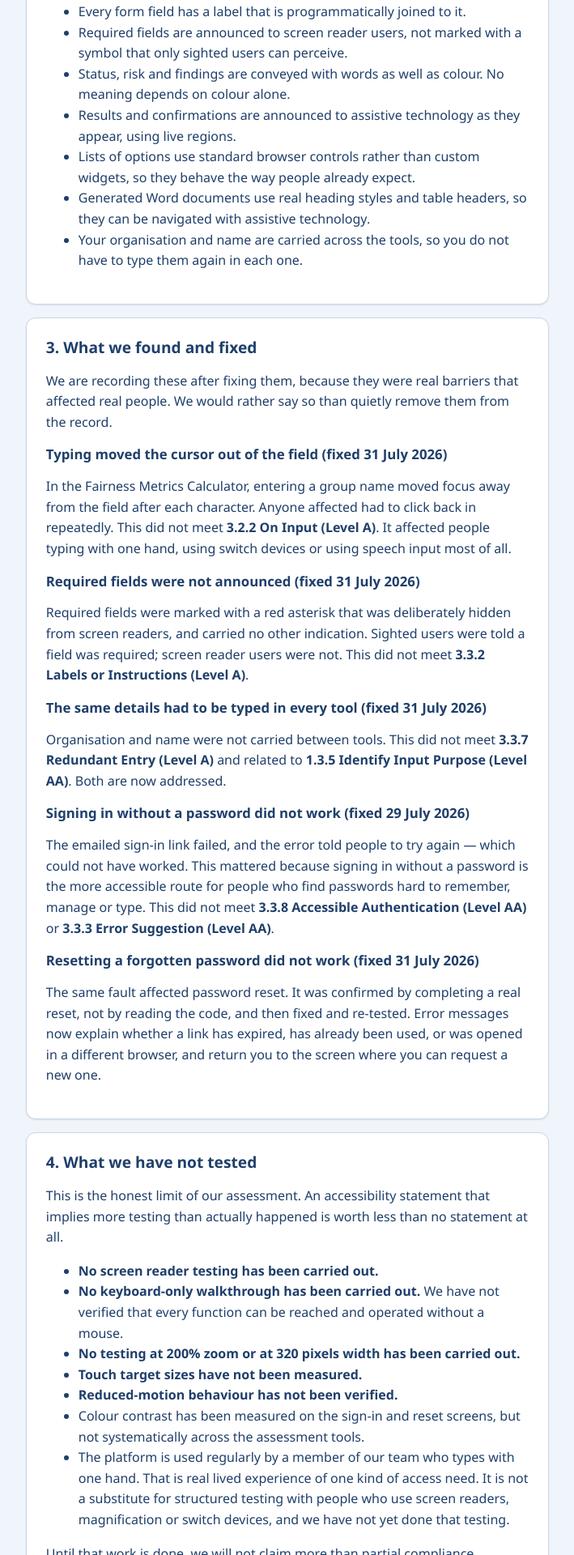
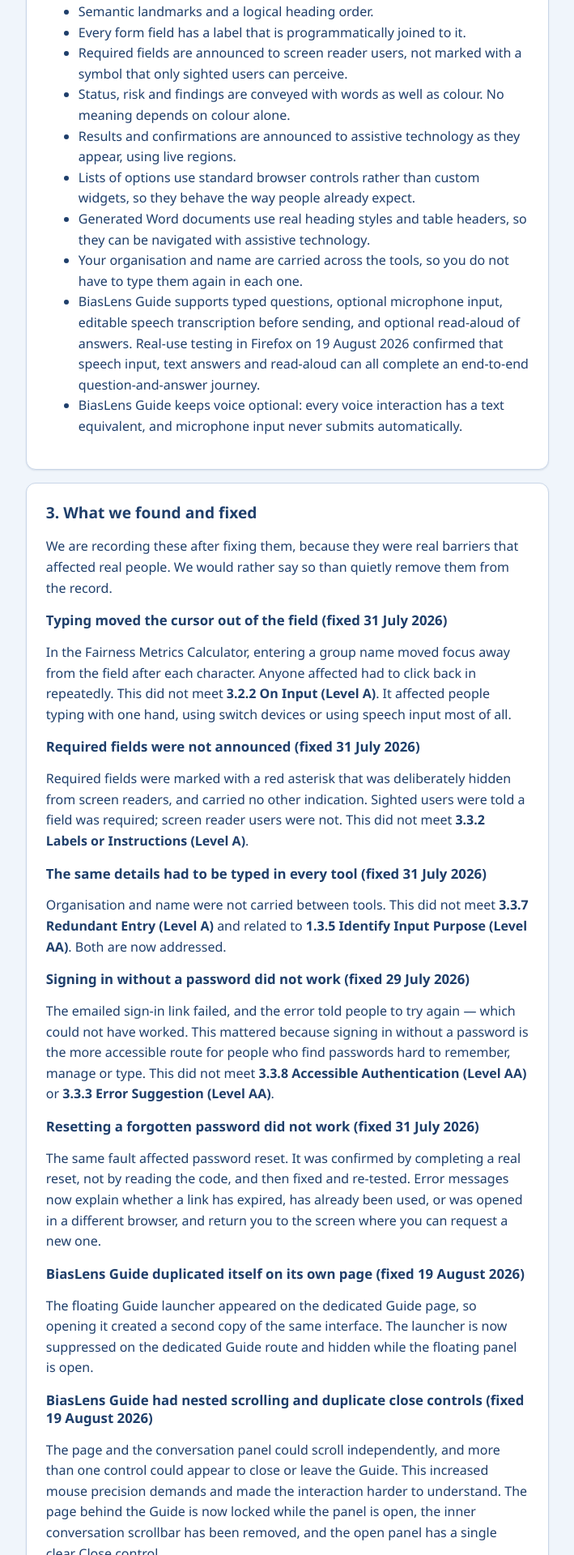
Before and after one commit to laggiesfl/BiasLens-Full-Platform, a Next.js app: page /accessibility-statement in a window 1280 px wide. Shown: the part 880-2800 px from the top of the page at 81% size, without its empty margins (285-994 px from the left). Built offline with nearby package versions, Linux system fonts and the light colour scheme.

Commit message:
docs: update accessibility statement for BiasLens Guide fixes

```diff
--- a/src/app/accessibility-statement/page.tsx
+++ b/src/app/accessibility-statement/page.tsx
@@ -54,8 +54,9 @@ export default function AccessibilityStatementPage() {
         </p>
         <p>
           This statement applies to the BiasLens platform at{" "}
-          <strong>biaslens.beaccessible.co.za</strong>, including the assessment
-          tools, the documents it generates, and the emails it sends.
+          <strong>biaslens.beaccessible.co.za</strong>, including the public
+          BiasLens Guide, assessment tools, the documents the platform generates,
+          and the emails it sends.
         </p>
       </section>
 
@@ -63,7 +64,7 @@ export default function AccessibilityStatementPage() {
         <h2 id="verified-h" style={{ fontSize: "1.2rem" }}>
           2. What we have verified
         </h2>
-        <p>Each of these has been checked against the code, page by page:</p>
+        <p>Each of these has been checked against the code, page by page, or through real-use testing where stated:</p>
         <ul>
           <li>A skip link to the main content on every assessment tool.</li>
           <li>Semantic landmarks and a logical heading order.</li>
@@ -93,6 +94,17 @@ export default function AccessibilityStatementPage() {
           <li>
             Your organisation and name are carried across the tools, so you do not
             have to type them again in each one.
+          </li>
+          <li>
+            BiasLens Guide supports typed questions, optional microphone input,
+            editable speech transcription before sending, and optional read-aloud
+            of answers. Real-use testing in Firefox on 19 August 2026 confirmed
+            that speech input, text answers and read-aloud can all complete an
+            end-to-end question-and-answer journey.
+          </li>
+          <li>
+            BiasLens Guide keeps voice optional: every voice interaction has a
+            text equivalent, and microphone input never submits automatically.
           </li>
         </ul>
       </section>
@@ -160,6 +172,89 @@ export default function AccessibilityStatementPage() {
           or was opened in a different browser, and return you to the screen where
           you can request a new one.
         </p>
+
+        <h3 style={{ fontSize: "1.05rem" }}>
+          BiasLens Guide duplicated itself on its own page (fixed 19 August 2026)
+        </h3>
+        <p>
+          The floating Guide launcher appeared on the dedicated Guide page, so
+          opening it created a second copy of the same interface. The launcher is
+          now suppressed on the dedicated Guide route and hidden while the floating
+          panel is open.
+        </p>
+
+        <h3 style={{ fontSize: "1.05rem" }}>
+          BiasLens Guide had nested scrolling and duplicate close controls (fixed 19 August 2026)
+        </h3>
+        <p>
+          The page and the conversation panel could scroll independently, and more
+          than one control could appear to close or leave the Guide. This increased
+          mouse precision demands and made the interaction harder to understand.
+          The page behind the Guide is now locked while the panel is open, the
+          inner conversation scrollbar has been removed, and the open panel has a
+          single clear Close control.
+        </p>
+
+        <h3 style={{ fontSize: "1.05rem" }}>
+          Voice input did not work reliably in Firefox (fixed 19 August 2026)
+        </h3>
+        <p>
+          The first implementation depended on browser speech-recognition support,
+          which Firefox does not provide consistently. We replaced that dependency
+          with user-controlled microphone recording followed by server-side audio
+          transcription. The recognised words are placed into the question box for
+          review before the user presses Send.
+        </p>
+
+        <h3 style={{ fontSize: "1.05rem" }}>
+          Voice transcription was blocked by an unavailable model (fixed 19 August 2026)
+        </h3>
+        <p>
+          Microphone recording worked, but the first server-side transcription
+          model was unavailable on the deployed service tier. The voice route was
+          changed to a supported audio-capable model, and Firefox now prefers an
+          OGG/Opus recording format where available. Real-use testing confirmed
+          successful speech-to-text transcription after the change.
+        </p>
+
+        <h3 style={{ fontSize: "1.05rem" }}>
+          Read-aloud controls were difficult to find after long answers (fixed 19 August 2026)
+        </h3>
+        <p>
+          A single read-aloud control was positioned near the question box, which
+          meant it could be out of view after a long response. Each substantive
+          answer now carries its own <strong>Listen to this answer</strong> and
+          <strong>Stop listening</strong> controls at the end of the answer.
+        </p>
+
+        <h3 style={{ fontSize: "1.05rem" }}>
+          Status and error feedback had insufficient visual contrast (fixed 19 August 2026)
+        </h3>
+        <p>
+          Some voice and read-aloud status messages used text that was too pale to
+          read comfortably against its background. These states were changed to
+          high-contrast text and clearer bordered status or error treatments.
+        </p>
+
+        <h3 style={{ fontSize: "1.05rem" }}>
+          Assistant answers exposed raw markdown symbols (fixed 19 August 2026)
+        </h3>
+        <p>
+          Some answers displayed formatting characters such as double asterisks
+          and raw list markers. The display and read-aloud layers now clean those
+          markers so answers are easier to read and listen to.
+        </p>
+
+        <h3 style={{ fontSize: "1.05rem" }}>
+          Guide layout contained unnecessary controls and empty space (fixed 19 August 2026)
+        </h3>
+        <p>
+          The floating Guide included an unnecessary “Open full page” action,
+          duplicated the Guide heading, and reserved excessive empty space between
+          the conversation and question box. These have been removed or reduced so
+          the interaction uses fewer controls, clearer grouping and less pointer
+          movement.
+        </p>
       </section>
 
       <section className="card stack" aria-labelledby="notyet-h">
@@ -173,27 +268,38 @@ export default function AccessibilityStatementPage() {
         </p>
         <ul>
           <li>
-            <strong>No screen reader testing has been carried out.</strong>
+            <strong>No structured screen reader walkthrough has been carried out.</strong>
           </li>
           <li>
-            <strong>No keyboard-only walkthrough has been carried out.</strong> We
+            <strong>No complete keyboard-only walkthrough has been carried out.</strong> We
             have not verified that every function can be reached and operated
-            without a mouse.
+            without a mouse across the full platform.
           </li>
           <li>
             <strong>
-              No testing at 200% zoom or at 320 pixels width has been carried out.
+              No systematic testing at 200% zoom or at 320 pixels width has been carried out.
             </strong>
           </li>
           <li>
-            <strong>Touch target sizes have not been measured.</strong>
+            <strong>Touch target sizes have not been measured systematically.</strong>
           </li>
           <li>
-            <strong>Reduced-motion behaviour has not been verified.</strong>
+            <strong>Reduced-motion behaviour has not been verified systematically.</strong>
           </li>
           <li>
-            Colour contrast has been measured on the sign-in and reset screens, but
-            not systematically across the assessment tools.
+            Colour contrast has been measured or corrected on several screens and
+            Guide states, but not systematically across every assessment tool.
+          </li>
+          <li>
+            BiasLens Guide multilingual text and terminology have not yet been
+            validated by native-language reviewers across all six supported
+            languages.
+          </li>
+          <li>
+            BiasLens Guide speech recognition and read-aloud have been confirmed in
+            Firefox for the real-use journey described above, but they have not yet
+            been tested systematically across browsers, operating systems, all six
+            languages, or a representative range of microphones and speech patterns.
           </li>
           <li>
             The platform is used regularly by a member of our team who types with
@@ -216,13 +322,15 @@ export default function AccessibilityStatementPage() {
         <p>BiasLens is built on services provided by other companies:</p>
         <ul>
           <li><strong>Supabase</strong> — accounts, sign-in and data storage</li>
-          <li><strong>Vercel</strong> — hosting</li>
+          <li><strong>Vercel</strong> — hosting and AI Gateway</li>
+          <li><strong>Google Gemini</strong> — AI responses and audio transcription used by the public BiasLens Guide</li>
           <li><strong>Resend</strong> — email delivery</li>
+          <li><strong>Your browser and operating system</strong> — speech synthesis voices used for optional read-aloud</li>
         </ul>
         <p>
           We have configured these services and we are responsible for how we use
           them. We cannot change how they are built internally. We have not
-          assessed their own conformance and have not yet requested their
+          assessed their own conformance and have not yet requested all relevant
           conformance reports. We will do so.
         </p>
         <p>
@@ -237,12 +345,15 @@ export default function AccessibilityStatementPage() {
         </h2>
         <p>
           This statement was prepared on <strong>31 July 2026</strong> and last
-          reviewed on <strong>1 August 2026</strong>.
+          reviewed on <strong>19 August 2026</strong>.
         </p>
         <p>
           It is based on an accessibility audit carried out between 29 and 31 July
           2026, covering the sign-in and authentication paths and a code-level
-          review of the assessment tools.
+          review of the assessment tools, together with iterative real-use testing
+          of BiasLens Guide on 18 and 19 August 2026. That Guide testing covered
+          typed and spoken questions, visible feedback, read-aloud, scrolling,
+          control placement, error recovery and pointer effort in Firefox.
         </p>
         <p>
           <strong>Method: self-assessment by BeAccessible.</strong> No independent
```
